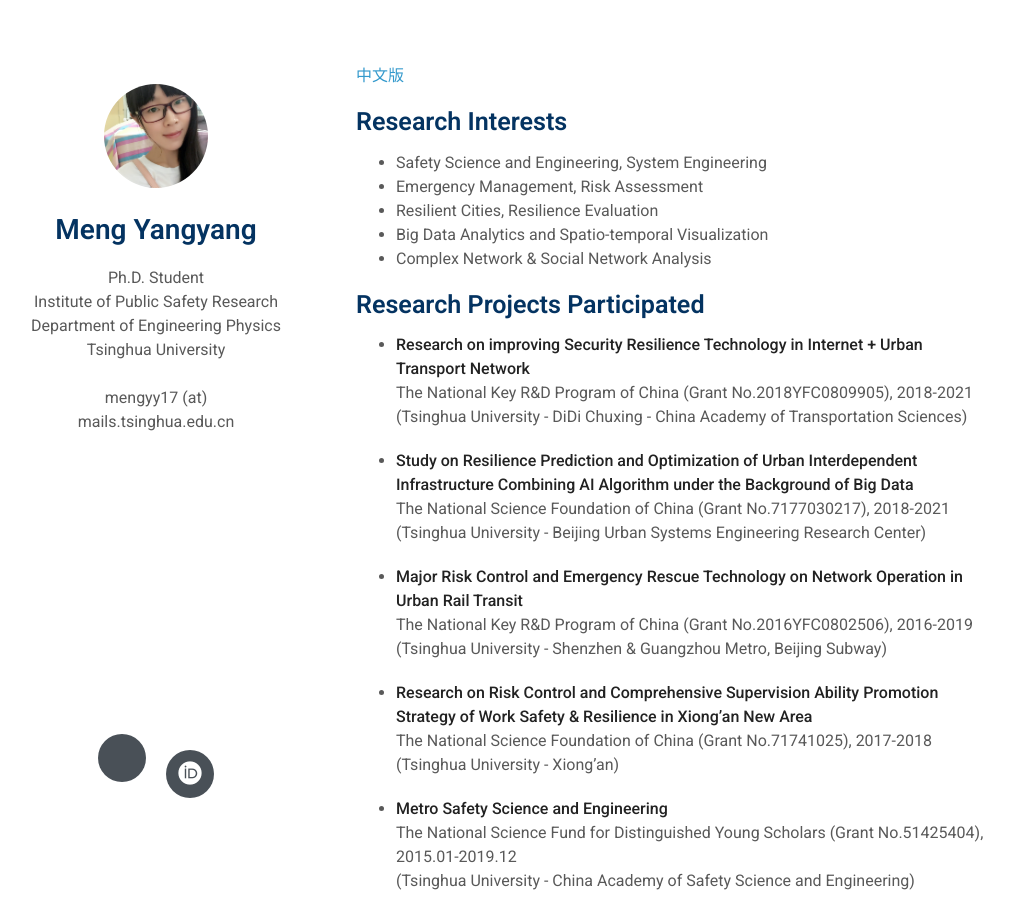
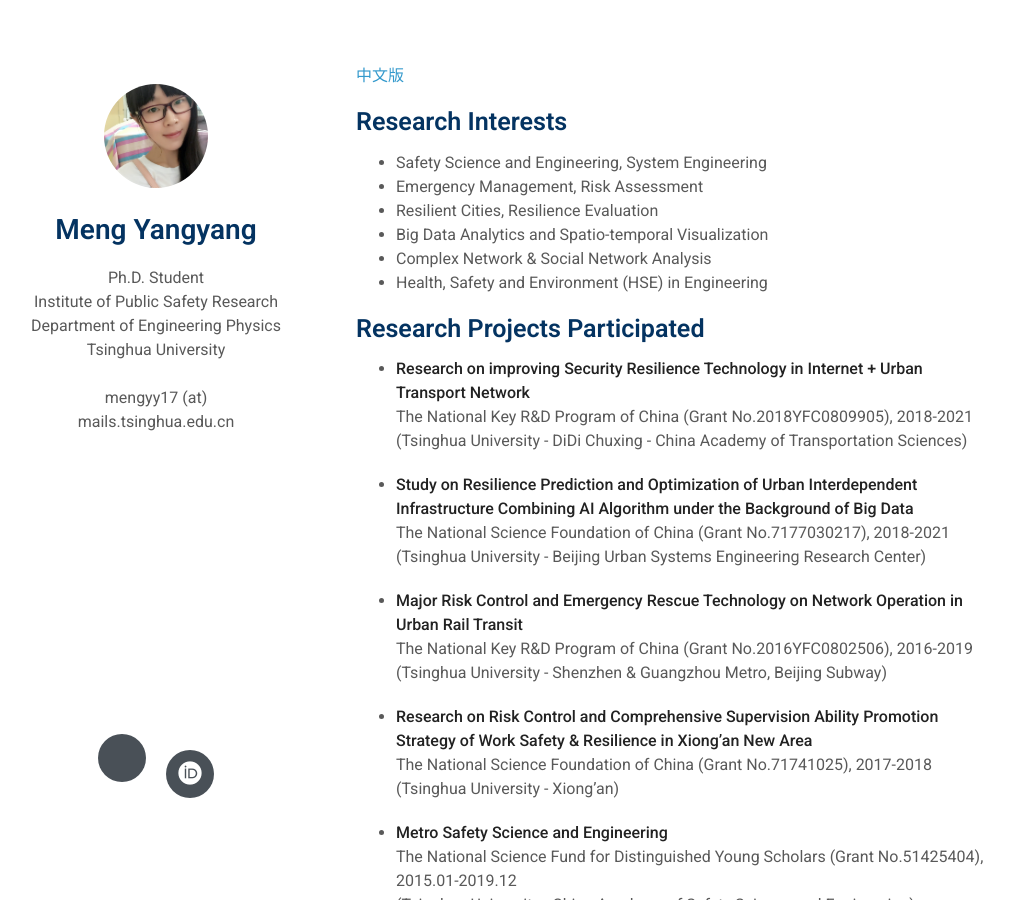
Before and after one commit to mengyy212/mengyy212.github.io, a Jekyll site: the page built from index.md, in a window 1280 px wide and 900 px high. Shown: the whole window, without its empty margins (134-1148 px from the left). Built offline with Jekyll 4.4.1, drawn with Linux system fonts in a browser that asks for light colours; nearby versions of some CDN libraries; a style sheet for code colours, icons or effects is not loaded.

Commit message:
Update index.md

```diff
--- a/index.md
+++ b/index.md
@@ -11,6 +11,7 @@ layout: homepage
 - Resilient Cities, Resilience Evaluation
 - Big Data Analytics and Spatio-temporal Visualization
 - Complex Network & Social Network Analysis
+- Health, Safety and Environment (HSE) in Engineering
 
 
 
```
